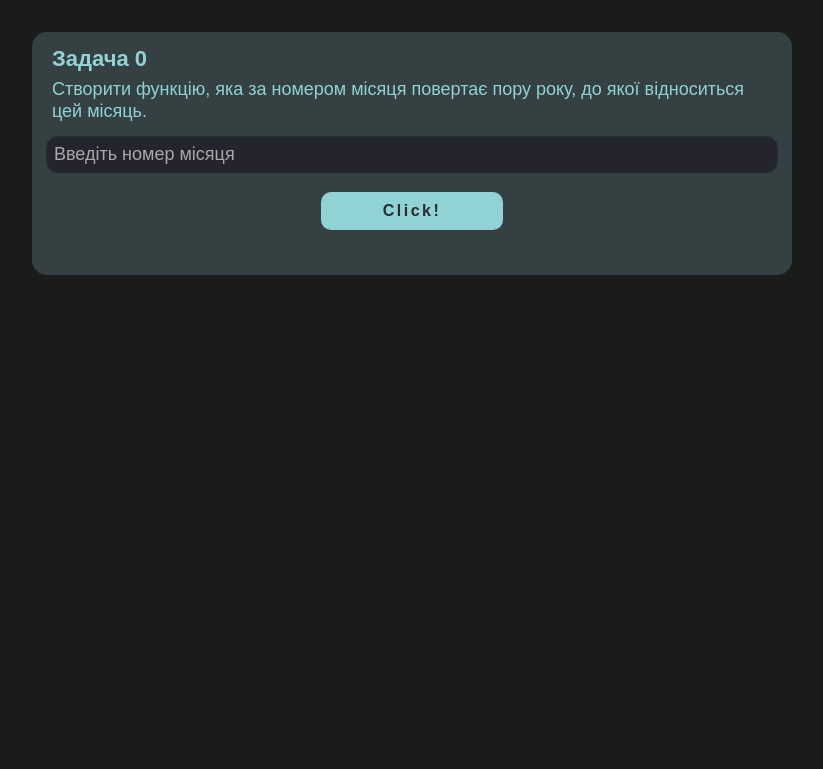
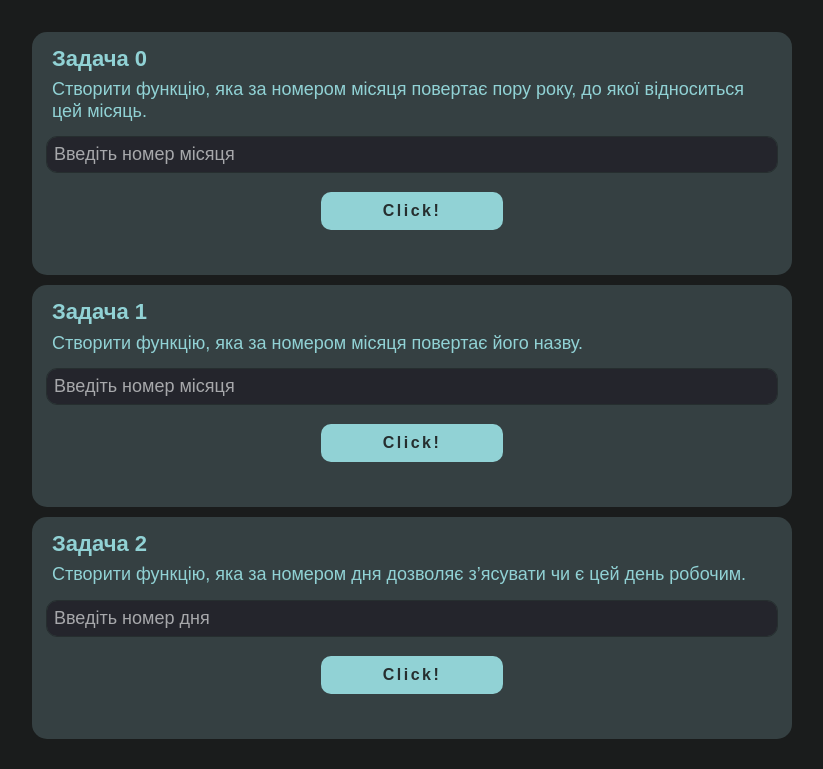
Before and after one commit to YevhenOnufrii/JS_2023, a plain HTML site: page Lesson_7/index.html in a window 1280 px wide. Shown: the part 159-928 px from the top of the page, without its empty margins (228-1051 px from the left). Before the commit the page ends 800 px from the top, so only its background shows below. Drawn offline with Linux system fonts and the light colour scheme; a web font is replaced by a local one.

Commit message:
add task 1 and task 2 Basic

```diff
--- a/Lesson_7/css/style.css
+++ b/Lesson_7/css/style.css
@@ -197,12 +197,18 @@ hr {
   color: var(--result-green-color);
 }
 
-/* ==========  Task1 ========== */
+/* ==========  Task 0 ========== */
 
 .result1 {
   font-size: 30px;
 }
-/* ==========  Task10 ========== */
+
+/* ==========  Task 1 ========== */
+
+.result2 {
+  font-size: 30px;
+}
+/* ==========  Task 10 ========== */
 
 .result10 {
   text-align: center;
--- a/Lesson_7/index.html
+++ b/Lesson_7/index.html
@@ -23,11 +23,11 @@
       </div>
       <!-- Tasks list -->
       <ul class="tasks_list">
-        <!-- Task 1 -->
         <!-- <div class="input_list">
           <input class="startRange" type="number" placeholder="Введіть перше число" />
           <input class="endRange" type="number" placeholder="Введіть друге число" />
         </div> -->
+        <!-- Task 1 -->
         <li class="task_block">
           <h2 class="task_counter">Задача 0</h2>
           <p class="task_text">
@@ -41,6 +41,34 @@
           <div class="result result1">
           </div>
         </li>
+        <!-- Task 2 -->
+        <li class="task_block">
+          <h2 class="task_counter">Задача 1</h2>
+          <p class="task_text">
+            Створити функцію, яка за номером місяця повертає його назву.
+          <form method="POST" action="#">
+            <div class="input_list">
+              <input class="monthName" type="number" placeholder="Введіть номер місяця" />
+            </div>
+            <button class="button" type="button" onclick="monthName()">Click!</button>
+          </form>
+          <div class="result result2">
+          </div>
+        </li>
+        <!-- Task 3 -->
+        <li class="task_block">
+          <h2 class="task_counter">Задача 2</h2>
+          <p class="task_text">
+            Створити функцію, яка за номером дня дозволяє з’ясувати чи є цей день робочим.
+          <form method="POST" action="#">
+            <div class="input_list">
+              <input class="dayNum" type="number" placeholder="Введіть номер дня" />
+            </div>
+            <button class="button" type="button" onclick="isWorkingDay()">Click!</button>
+          </form>
+          <div class="result result3">
+          </div>
+        </li>
       </ul>
     </div>
   </div>
--- a/Lesson_7/script.js
+++ b/Lesson_7/script.js
@@ -4,31 +4,101 @@
 
 function getSeason() {
   const monthNumber = parseInt(document.querySelector('.monthNumber').value)
-  let result
+  let season
   switch (monthNumber) {
     case 3:
     case 4:
     case 5:
-      result = ' Весна '
+      season = ' Весна '
       break
     case 6:
     case 7:
     case 8:
-      result = ' Літо '
+      season = ' Літо '
       break
     case 9:
     case 10:
     case 11:
-      result = ' Осінь '
+      season = ' Осінь '
       break
     case 1:
     case 2:
     case 12:
-      result = ' Зима '
+      season = ' Зима '
       break
   }
   // цей вираз для коректного виводу результату
-  result && (document.querySelector('.result1').innerHTML = ` Пора року: ${result}`)
+  // щоб не виводився undefined
+  season && (document.querySelector('.result1').innerHTML = ` Пора року: ${season}`)
 }
 
 // =================  Задача 1  =================
+// ? Створити функцію, яка за номером місяця повертає його назву.
+
+function monthName() {
+  const monthNumber = parseInt(document.querySelector('.monthName').value)
+  let month
+  switch (monthNumber) {
+    case 1:
+      month = 'Січень'
+      break
+    case 2:
+      month = 'Лютий'
+      break
+    case 3:
+      month = 'Березень'
+      break
+    case 4:
+      month = 'Квітень'
+      break
+    case 5:
+      month = 'Травень'
+      break
+    case 6:
+      month = 'Червень'
+      break
+    case 7:
+      month = 'Липень'
+      break
+    case 8:
+      month = 'Серпень'
+      break
+    case 9:
+      month = 'Вересень'
+      break
+    case 10:
+      month = 'Жовтень'
+      break
+    case 11:
+      month = 'Листопад'
+      break
+    case 12:
+      month = 'Грудень'
+      break
+  }
+  // цей вираз для коректного виводу результату
+  // щоб не виводився undefined
+  month && (document.querySelector('.result2').innerHTML = ` Введене число це: ${month}`)
+}
+
+// =================  Задача 2  =================
+// ? Створити функцію, яка за номером дня дозволяє з’ясувати чи є цей день робочим.
+
+function isWorkingDay() {
+  const dayNumb = parseInt(document.querySelector('.dayNum').value)
+  let res
+  switch (dayNumb) {
+    case 1:
+    case 2:
+    case 3:
+    case 4:
+    case 5:
+      res = ' робочий '
+      break
+    case 6:
+    case 7:
+      res = ' вихідний '
+      break
+  }
+  res && (document.querySelector('.result3').innerHTML = ` Вказаний номер дня є ${res}. `)
+}
```
